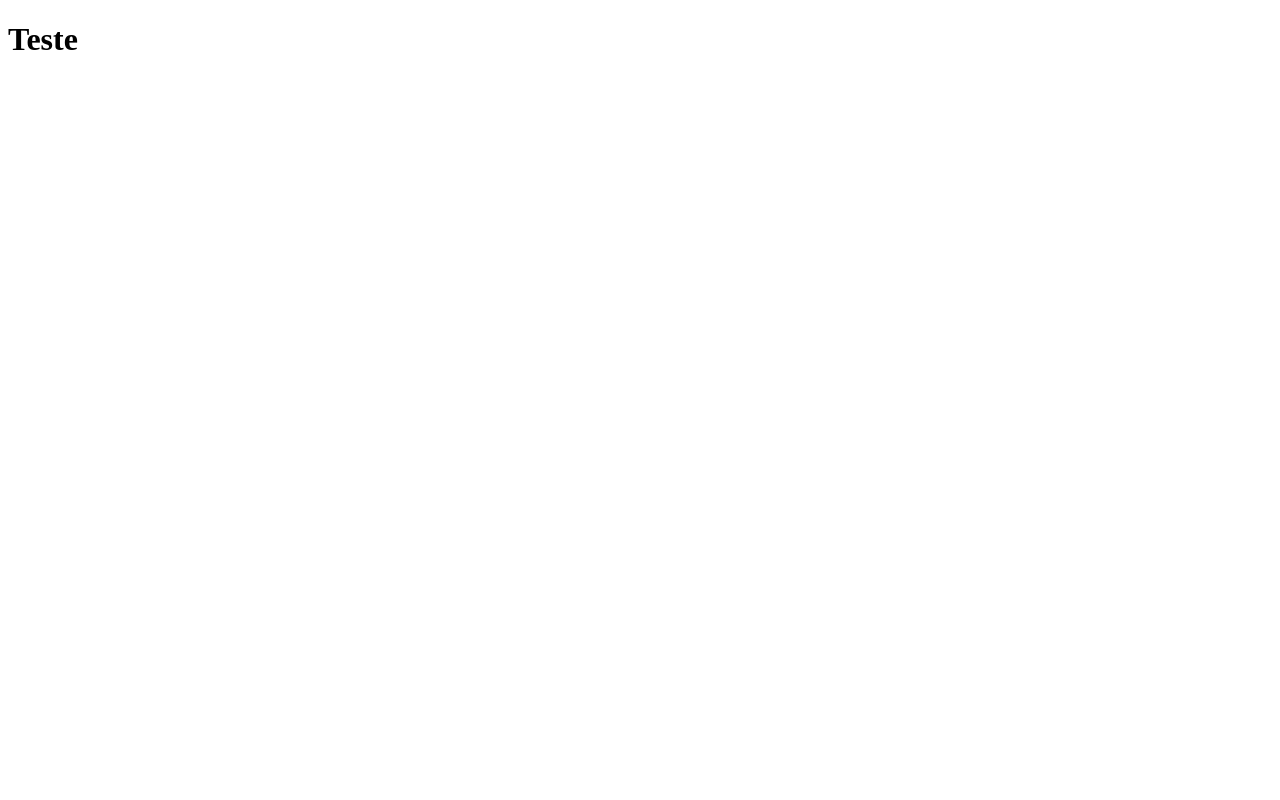
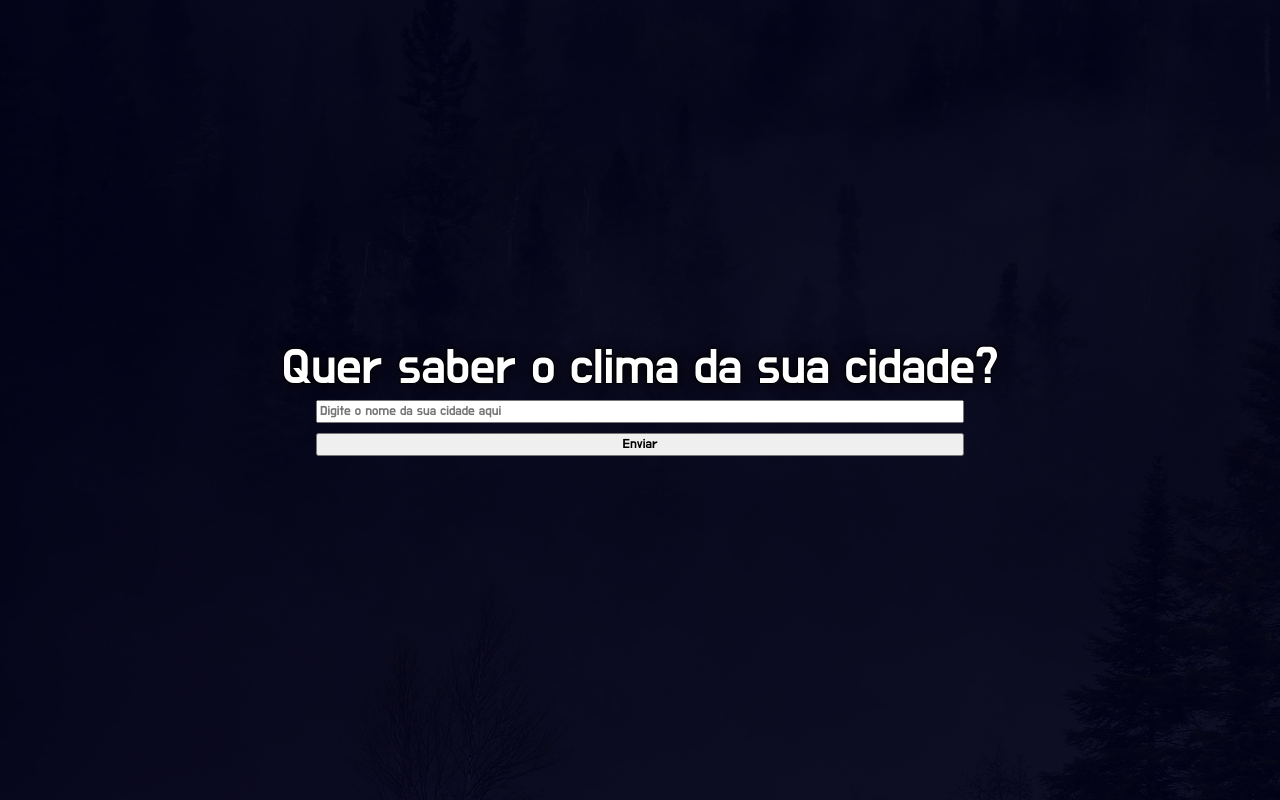
Before and after one commit to pedromelomatos/clima-api, a Flask app: page / in a window 1280 px wide. Before the commit the page is almost empty. Run offline with Flask 3, Linux system fonts and the light colour scheme.

Commit message:
home feita

```diff
--- a/static/style.css
+++ b/static/style.css
@@ -0,0 +1,43 @@
+body{
+    font-family:  "Do Hyeon", sans-serif;
+    background-image: url(bg-home.png);
+    display: flex;
+    justify-content: center;
+    align-items: center;
+    margin: 0px;
+    padding: 0px;
+    box-sizing: border-box;
+}
+
+#divcentral{
+    color: white;
+    text-shadow:   -1px -1px 0 black,
+                    1px -1px 0 black,
+                   -1px  1px 0 black,
+                    1px  1px 1pc black;
+    display: flex;
+    justify-content: center;
+    align-items: center;
+    height: 99vh;
+    width: 100vh;
+    margin: 0px;
+    flex-direction: column;
+
+}
+
+input, button{
+    font-family:  "Do Hyeon", sans-serif;
+}
+
+input#text{
+    width: 80%;
+}
+
+button#enviar{
+    margin-top: 10px;
+    width: 81%;
+}
+
+#titulo{
+    font-size: 50px;
+}
--- a/templates/index.html
+++ b/templates/index.html
@@ -4,10 +4,18 @@
     <meta charset="UTF-8">
     <meta name="viewport" content="width=device-width, initial-scale=1.0">
     <title>Home</title>
-    <link rel="stylesheet" href="style.css">
+    <link rel="stylesheet" href="/static/style.css">
+    <link rel="preconnect" href="https://fonts.googleapis.com">
+    <link rel="preconnect" href="https://fonts.gstatic.com" crossorigin>
+    <link href="https://fonts.googleapis.com/css2?family=Do+Hyeon&display=swap" rel="stylesheet">
 </head>
 <body>
-    <h1>Teste</h1>
+    <div id="divcentral">
+        <span id="titulo">Quer saber o clima da sua cidade? </span>
+        <input type="text" id="text" placeholder="Digite o nome da sua cidade aqui">
+        <button id="enviar">Enviar</button>
+    </div>
+
 
 </body>
 </html>
```
Also changed, not shown: static/bg-home.png (added).
